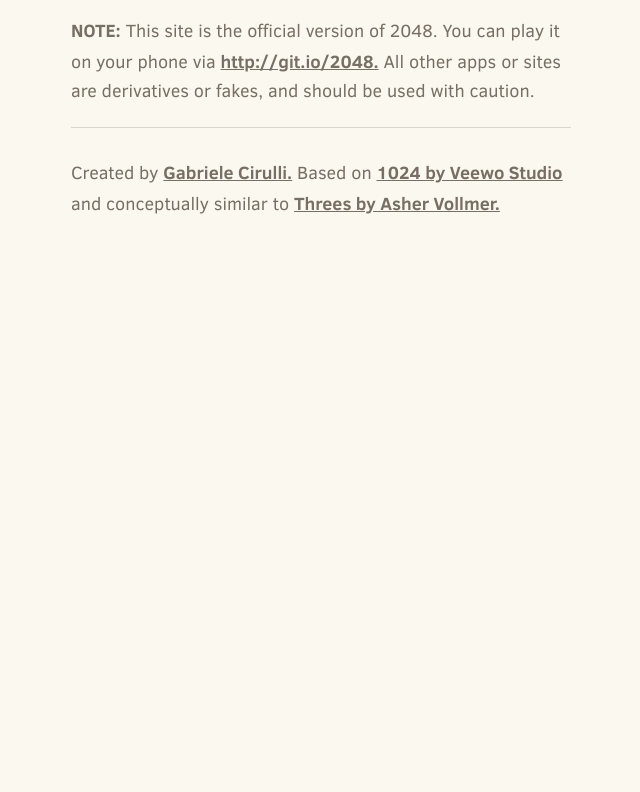
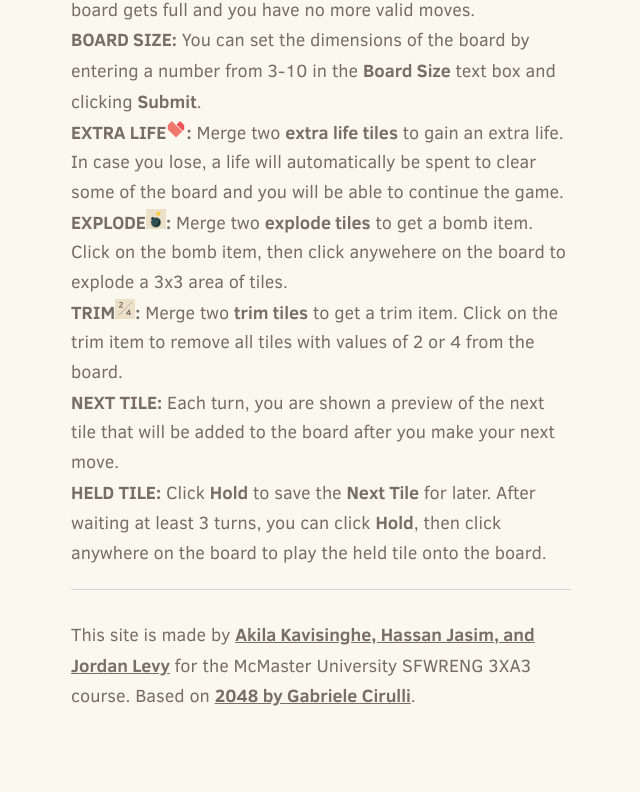
Before and after one commit to JordanLevy/2048-remastered, a plain HTML site: page index.html in a window 1280 px wide. Shown: the part 1041-1833 px from the top of the page, without its empty margins (319-959 px from the left). Before the commit the page ends 1341 px from the top, so only its background shows below. Drawn offline with Linux system fonts and the light colour scheme.

Commit message:
Fixed instructions

```diff
--- a/index.html
+++ b/index.html
@@ -74,15 +74,23 @@
 
   <div class="container">
     <p class="game-explanation">
-      <strong class="important">How to play:</strong> Use your <strong>arrow keys</strong> to move the tiles. When two tiles with the same number touch, they <strong>merge into one!</strong>
+      <strong class="important">How to play:</strong> Use your <strong>arrow keys</strong> to move the tiles. When two tiles with the same number touch, they <strong>merge into one!</strong> You win if you make a tile with the value <strong>2048</strong>. You lose if the board gets full and you have no more valid moves.
+      <br>
+      <strong class="important">Board Size:</strong> You can set the dimensions of the board by entering a number from 3-10 in the <strong>Board Size</strong> text box and clicking <strong>Submit</strong>.
+      <br>
+      <strong class="important">Extra Life<img src="assets/ExtraLife.png" class="icon"/>:</strong> Merge two <strong>extra life tiles</strong> to gain an extra life. In case you lose, a life will automatically be spent to clear some of the board and you will be able to continue the game.
+      <br>
+      <strong class="important">Explode<img src="assets/Explosion.png" class="icon"/>:</strong> Merge two <strong>explode tiles</strong> to get a bomb item. Click on the bomb item, then click anywehere on the board to explode a 3x3 area of tiles.
+      <br>
+      <strong class="important">Trim<img src="assets/Trim.png" class="icon"/>:</strong> Merge two <strong>trim tiles</strong> to get a trim item. Click on the trim item to remove all tiles with values of 2 or 4 from the board.
+      <br>
+      <strong class="important">Next Tile:</strong> Each turn, you are shown a preview of the next tile that will be added to the board after you make your next move.
+      <br>
+      <strong class="important">Held Tile:</strong> Click <strong>Hold</strong> to save the <strong>Next Tile</strong> for later.  After waiting at least 3 turns, you can click <strong>Hold</strong>, then click anywhere on the board to play the held tile onto the board.
     </p>
     <hr>
     <p>
-    <strong class="important">Note:</strong> This site is the official version of 2048. You can play it on your phone via <a href="http://git.io/2048">http://git.io/2048.</a> All other apps or sites are derivatives or fakes, and should be used with caution.
-    </p>
-    <hr>
-    <p>
-    Created by <a href="http://gabrielecirulli.com" target="_blank">Gabriele Cirulli.</a> Based on <a href="https://itunes.apple.com/us/app/1024!/id823499224" target="_blank">1024 by Veewo Studio</a> and conceptually similar to <a href="http://asherv.com/threes/" target="_blank">Threes by Asher Vollmer.</a>
+    This site is made by <a href="https://gitlab.cas.mcmaster.ca/kavisina/banana-hammocks-2048" target="_blank">Akila Kavisinghe, Hassan Jasim, and Jordan Levy</a> for the McMaster University SFWRENG 3XA3 course. Based on <a href="http://gabrielecirulli.com" target="_blank">2048 by Gabriele Cirulli</a>.
     </p>
   </div>
   <script src="js/bind_polyfill.js"></script>
--- a/style/main.css
+++ b/style/main.css
@@ -666,3 +666,7 @@
       font-size: 16px;
       cursor: pointer;
     }
+.icon {
+  width: 20px;
+  height: 20px;
+}
```
